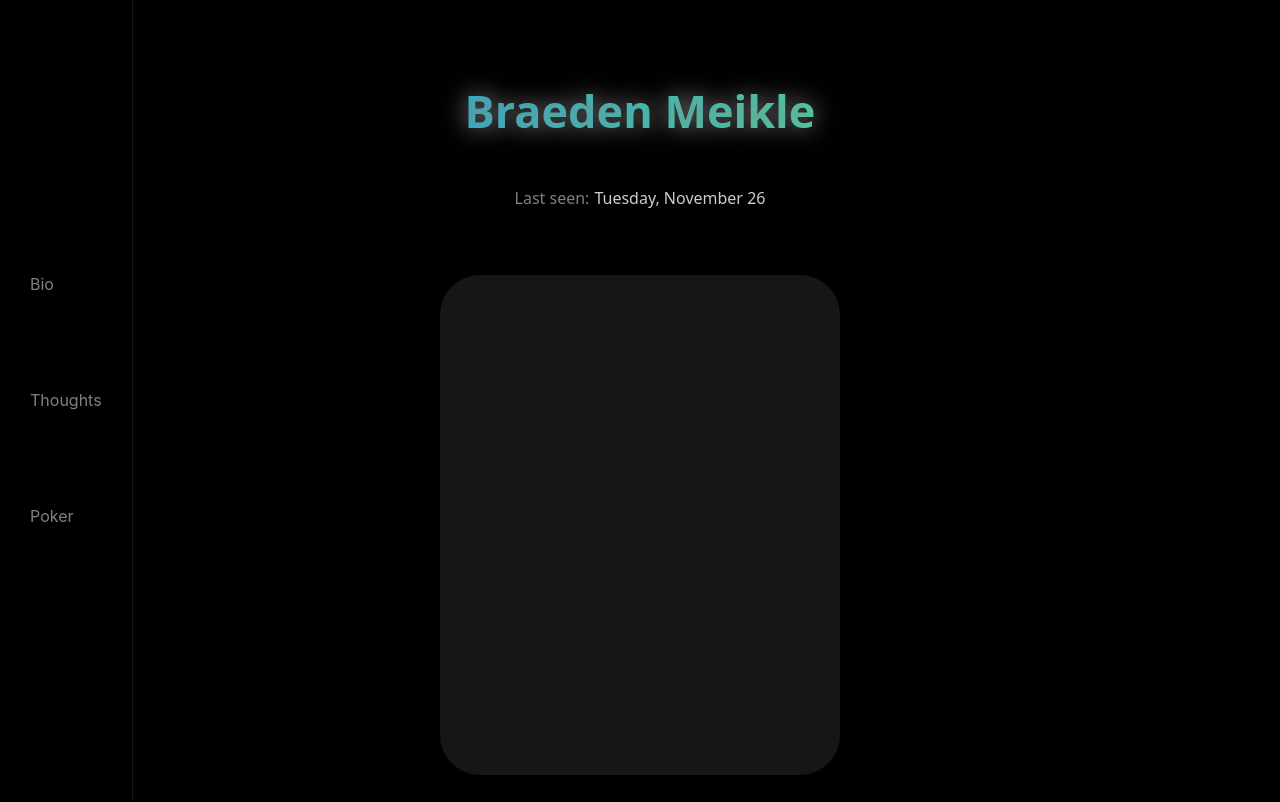
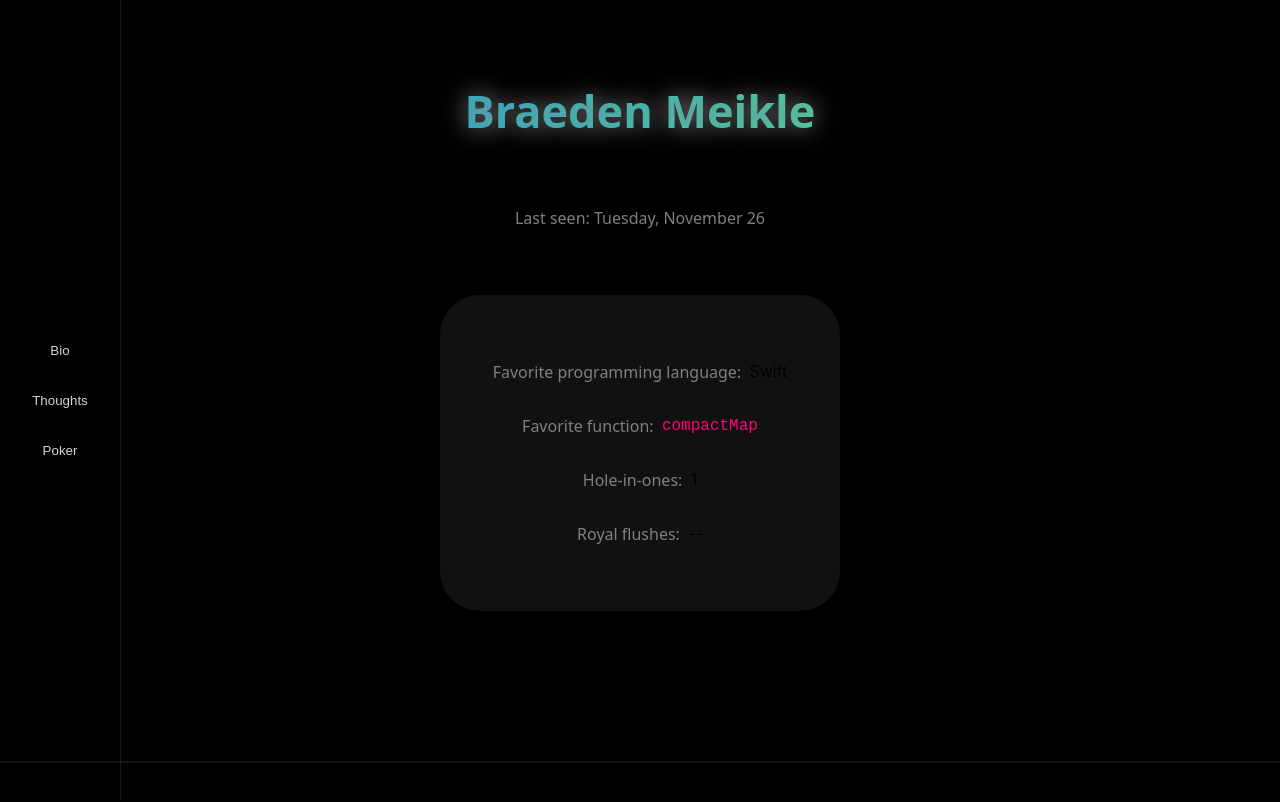
Before and after one commit to bmeikle56/braeden-meikle-site, a React (Create React App) app: page / in a window 1280 px wide. Shown: the top 802 px of the page. Built offline with nearby package versions, Linux system fonts and the light colour scheme.

Commit message:
Add favorites to canvas in middle of screen

```diff
--- a/src/App.js
+++ b/src/App.js
@@ -1,6 +1,6 @@
 import './styles.css';
 import React, { Component } from "react";
-import { motion } from "motion/react"
+import { color, motion } from "motion/react"
 // import { delay } from "motion"
 
 function Body() {
@@ -24,20 +24,42 @@ function AnimatedSidebar() {
   )
 }
 
-function TextStack() {
-  return (
-    <div>
-      <p className='side-bar-txt'>Bio</p>
-      <p className='side-bar-txt'>Thoughts</p>
-      <p className='side-bar-txt'>Poker</p>
-    </div>
-  )
+const sideBarBtnsConfig = [
+  {title: 'Bio', className: 'side-bar-btn'},
+  {title: 'Thoughts', className: 'side-bar-btn'},
+  {title: 'Poker', className: 'side-bar-btn'},
+]
+
+const sideBarBtns = sideBarBtnsConfig.map(btn => <button
+  style={{
+    color: 'lightgray',
+    width: '80px',
+    height: '50px',
+    backgroundColor: 'transparent',
+    border: 'none'
+  }}>
+  {btn.title}
+</button>)
+
+const sidebarStyle = {
+  zIndex: '1',
+  position: 'absolute',
+  display:'flex'
+}
+
+const sideBarBtnStyle = {
+  display: 'flex',
+  color: 'gray',
+  flexDirection: 'column',
+  justifyContent: 'center',
+  alignItems: 'center',
+  width: '120px'
 }
 
 function Sidebar() {
   return (
-    <div className='sidebar' >
-      <TextStack/>
+    <div style={sidebarStyle}>
+      <div style={sideBarBtnStyle}>{sideBarBtns}</div>
       <HDivider/>
     </div>
   )
@@ -46,18 +68,66 @@ function Sidebar() {
 function Title() { return <h1 className='title'>Braeden Meikle</h1> }
 
 const lastEditDate = 'Tuesday, November 26'
+const numHolesInOne = '1'
+const numRoyalFlushes = '--' // em dash?
+const favoriteProgrammingLanguage = 'Swift'
+const favoriteFunction = 'compactMap'
+const favoriteFunctionLink = 'https://developer.apple.com/documentation/swift/sequence/compactmap(_:)'
 
 function EditTracker() {
   return (
-    <div className='edit-tracker'>
-      <p className='last-seen'>Last seen:</p>
-      <p className='date'>{lastEditDate}</p>
+    <div style={{textAlign:'center', paddingTop:'20px', paddingBottom:'50px'}}>
+      <p className='tracker'>Last seen: {lastEditDate}</p>
     </div>
   )
 }
 
-function Canvas() { return <div className='canvas'></div> }
+function FavoriteProgrammingLanguage() {
+  return (
+    <div style={{display: 'flex', justifyContent: 'flex-start'}}>
+      <pre className='tracker'>Favorite programming language:  </pre>
+      <p>{favoriteProgrammingLanguage}</p>
+    </div>
+  )
+}
 
+function FavoriteFunction() {
+  return (
+    <div style={{display: 'flex', alignItems: 'center', justifyContent: 'flex-start'}}>
+      <pre className='tracker'>Favorite function:  </pre>
+      <a href={favoriteFunctionLink}>{favoriteFunction}</a>
+    </div>
+  )
+}
+
+function RoyalFlushTracker() {
+  return (
+    <div style={{display: 'flex', justifyContent: 'flex-start'}}>
+      <pre className='tracker'>Royal flushes:  </pre>
+      <p>{numRoyalFlushes}</p>
+    </div>
+  )
+}
+
+function HoleInOneTracker() {
+  return (
+    <div style={{display: 'flex', justifyContent: 'flex-start'}}>
+      <pre className='tracker'>Hole-in-ones:  </pre>
+      <p>{numHolesInOne}</p>
+    </div>
+  )
+}
+
+function Canvas() {
+  return (
+    <div className='canvas'>
+      <FavoriteProgrammingLanguage/>
+      <FavoriteFunction/>
+      <HoleInOneTracker/>
+      <RoyalFlushTracker/>
+    </div>
+  )
+}
 function HDivider() { return <div className='side-bar-hdiv'></div> }
 function VDivider() { return <div className='footer-vdiv'></div> }
 
@@ -81,10 +151,6 @@ function App() {
   return <Body/>
 }
 
-// Royal Flushes: 0
-// Holes in one:
-
-
 // Poker tracker with red/green color coding
 // D3 for the graph with animations as well maybe
 
--- a/src/styles.css
+++ b/src/styles.css
@@ -25,15 +25,9 @@ body {
   font-family: system-ui, -apple-system, BlinkMacSystemFont, 'Segoe UI', Roboto, Oxygen, Ubuntu, Cantarell, 'Open Sans', 'Helvetica Neue', sans-serif;
 }
 
-.edit-tracker {
-  text-align: center;
-}
-
-.last-seen {
-  display: inline-block;
+.tracker {
   color: gray;
   font-family: system-ui, -apple-system, BlinkMacSystemFont, 'Segoe UI', Roboto, Oxygen, Ubuntu, Cantarell, 'Open Sans', 'Helvetica Neue', sans-serif;
-  padding-bottom: 50px;
 }
 
 .date {
@@ -45,30 +39,16 @@ body {
 }
 
 .canvas {
-  background-color: lightgray;
-  opacity: 10%;
+  background-color: rgb(17, 17, 17);
   border-radius: 40px;
   margin: auto;
   width: 400px;
-  height: 500px;
-  background-clip: content-box;
-}
-
-.sidebar {
-  z-index: 1;
-  position: absolute;
+  padding-top: 50px;
+  padding-bottom: 50px;
   display: flex;
+  flex-direction: column;
   justify-content: center;
   align-items: center;
-  height: 100vh;
-}
-
-.side-bar-txt {
-  padding-left: 30px;
-  padding-top: 40px;
-  padding-bottom: 40px;
-  padding-right: 30px;
-  color: gray;
 }
 
 .side-bar-hdiv {
@@ -140,3 +120,11 @@ body {
 #github:hover:after {
   content: 'https://github.com/bmeikle56';
 }
+
+a:link, a:visited  {
+  font-family: andale mono, monospace;
+  color: rgb(255, 0, 123);
+  text-decoration: none;
+  /* display: inline; */
+  vertical-align: middle;
+}
```
